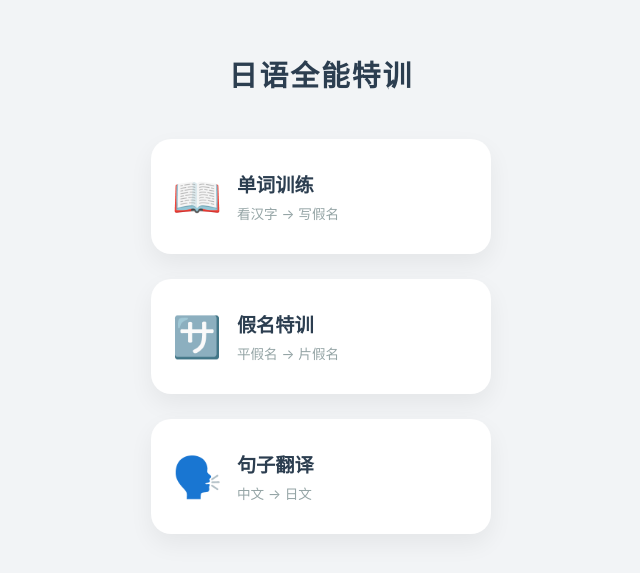
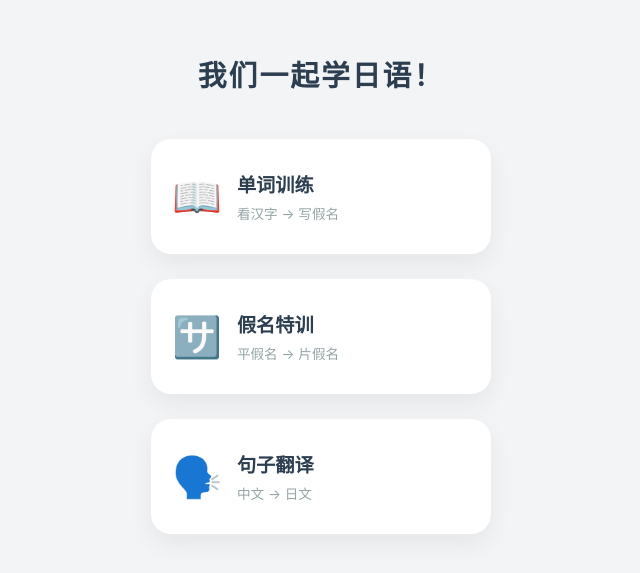
Before and after one commit to chungyonyoung/NiHonGo, a plain HTML site: page index.html in a window 1280 px wide. Shown: the part 107-680 px from the top of the page, without its empty margins (319-959 px from the left). Drawn offline with Linux system fonts and the light colour scheme.

Commit message:
Update index.html

```diff
--- a/index.html
+++ b/index.html
@@ -299,7 +299,7 @@
 <body>
 
     <div id="home-screen">
-        <div class="home-title">日语全能特训</div>
+        <div class="home-title">我们一起学日语！</div>
 
         <div class="menu-card" onclick="startApp('vocab')">
             <div class="menu-icon">📖</div>
```
